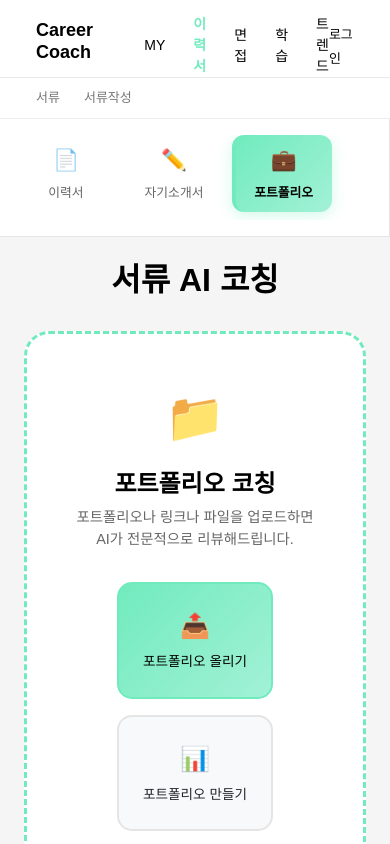
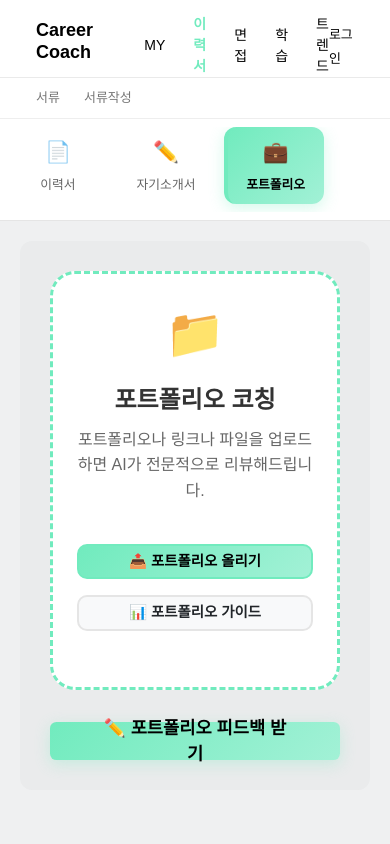
Before and after one commit to llbk-team/llbky-front, a Vue app: page /resume/portfolio/write in a window 390 px wide. Shown: the top 844 px of the page. Built offline with nearby package versions, Linux system fonts and the light colour scheme; a web font is replaced by a local one.

Commit message:
fix: 포트폴리오 등록페이지 css 수정함 버튼 크기등 수정

```diff
--- a/src/views/resume/PortfolioWrite.vue
+++ b/src/views/resume/PortfolioWrite.vue
@@ -1,45 +1,110 @@
 <template>
-  <div class="portfolio-coaching">
-
-    <div class="main-container">
+  <div class="app-container">
+    <!-- 사이드바 -->
     <SideBar/>
 
+    <!-- 메인 컨테이너 -->
+    <div class="main-container">
 
-      <!-- Main Content -->
-      <main class="content">
-        <!-- Page Title -->
-        <h1 class="page-title">서류 AI 코칭</h1>
+      <!-- 포트폴리오 폼 컨테이너 -->
+      <div class="resume-form-container">
 
-        <!-- Upload Section -->
+
+        <!-- 업로드 섹션 -->
         <div class="upload-section">
           <div class="upload-icon">📁</div>
-          <h2 class="upload-title">포트폴리오 코칭</h2>
-          <p class="upload-subtitle">포트폴리오나 링크나 파일을 업로드하면 AI가 전문적으로 리뷰해드립니다.</p>
-
+          <div class="form-header">
+          <h1>포트폴리오 코칭</h1>
+          <p>포트폴리오나 링크나 파일을 업로드하면
+             AI가 전문적으로 리뷰해드립니다.</p>
+        </div>
           <div class="upload-types">
             <div class="type-btn" :class="{ active: selectedType === 'link' }" @click="handleUpload">
-              <div class="type-icon">📤</div>
-              <div class="type-label">포트폴리오 올리기</div>
+              <div class="type-label">📤 포트폴리오 올리기</div>
+               <input type="file" id="fileInput" style="display: none">
             </div>
 
             <div class="type-btn" :class="{ active: selectedType === 'project' }" @click="router.push('/resume/portfolio/stepbystep')">
-              <div class="type-icon">📊</div>
-              <div class="type-label">포트폴리오 만들기</div>
+              <div class="type-label">📊 포트폴리오 가이드</div>
+            </div>
           </div>
         </div>
 
-
+        <!-- 액션 버튼 -->
+        <div class="action-section">
+          <button class="action-btn" @click="startAnalysis">
+            ✏️ 포트폴리오 피드백 받기
+          </button>
+        </div>
+      </div>
     </div>
 
+    <!-- AI 코칭 패널 - 이력서 작성하기 페이지와 동일하게 추가 -->
+    <div class="ai-coaching-panel" v-if="showAICoaching">
+      <!-- AI 헤더 -->
+      <div class="ai-header">
+        <div class="ai-profile">
+          <div class="ai-avatar">🤖</div>
+          <div class="ai-info">
+            <span class="ai-name">AI 코치</span>
+            <span class="ai-desc">포트폴리오 코칭 전문가</span>
+          </div>
+        </div>
+        <button class="close-btn" @click="toggleAICoaching">×</button>
+      </div>
 
+      <!-- AI 상태 -->
+      <div class="ai-status">
+        <div class="status-indicator">
+          <div class="status-icon">🤖</div>
+          <span class="status-text">AI 코치 활성화</span>
+        </div>
+      </div>
 
-        <!-- Action Button -->
-        <div class="action-section">
-          <button class="action-btn" @click="startAnalysis">
-            ✏️ 포트폴리오 첨삭받기
+      <!-- 스크롤 콘텐츠 -->
+      <div class="ai-content">
+        <!-- 환영 메시지 -->
+        <div class="welcome-section">
+          <p>안녕하세요! 포트폴리오 작성을 도와 드릴 AI 코치입니다.</p>
+          <p>항상 더 나은 포트폴리오를 만들 수 있도록 도와드리겠습니다.
+          궁금한 점이 있으면 언제든지 물어보세요!</p>
+        </div>
+
+        <!-- 팁 섹션 -->
+        <div class="tips-section">
+          <div class="section-title">
+            <span class="icon">💡</span>
+            <span>포트폴리오 팁</span>
+          </div>
+          <div class="tips-content">
+            <h4>좋은 포트폴리오를 위한 핵심 포인트</h4>
+            <div class="checklist">
+              <div class="check-item">
+                <span class="check">✅</span>
+                <span>구체적인 기술 스택과 역할을 명시하세요.</span>
+              </div>
+              <div class="check-item">
+                <span class="check">✅</span>
+                <span>프로젝트의 문제 해결 과정을 보여주세요.</span>
+              </div>
+              <div class="check-item">
+                <span class="check">✅</span>
+                <span>실제 결과와 성과를 수치로 표현하세요.</span>
+              </div>
+            </div>
+          </div>
+        </div>
+
+        <!-- 액션 버튼 -->
+        <div class="ai-actions">
+          <button class="ai-action-btn" @click="askAI">
+            💬 AI에게 질문하기
+          </button>
+          <button class="ai-action-btn" @click="getDetailedAnalysis">
+            📋 상세한 분석받기
           </button>
         </div>
-      </main>
+      </div>
     </div>
   </div>
 </template>
@@ -238,162 +303,55 @@ function getCurrentTabName() {
 }
 </script>
 <style scoped>
-* {
-  margin: 0;
-  padding: 0;
-  box-sizing: border-box;
+/* 전체 앱 컨테이너 */
+.app-container {
+  display: flex;
+  min-height: 100vh;
+  background-color: #EFF0F1;
 }
 
-.portfolio-coaching {
-
-  background: #F5F5F5;
-  min-height: 100vh;
+/* 메인 컨테이너 */
+.main-container {
+  flex: 1;
+  padding: 40px;
+  max-width: calc(100vw - 200px - 400px); /* 사이드바와 AI패널 제외 */
 }
 
-/* Header */
-.header {
-  background: #FFFFFF;
-  border-bottom: 1px solid #E5E5E5;
-  padding: 1rem 2rem;
-  position: fixed;
-  top: 0;
-  left: 0;
-  right: 0;
-  z-index: 100;
+/* 폼 컨테이너 */
+.resume-form-container {
+  background: #EAEBEC;
+  border-radius: 12px;
+  padding: 30px;
+  margin-bottom: 20px;
+  border-color: #a8a6a6;
 }
 
-.header-content {
-  max-width: 1600px;
-  margin: 0 auto;
-  display: flex;
-  align-items: center;
-  gap: 2rem;
+.form-header h1 {
+  margin: 0 0 12px 0;
+  font-size: 24px;
+  font-weight: 700;
+  color: #333;
 }
 
-.menu-icon {
-  font-size: 1.5rem;
-  cursor: pointer;
+.form-header p {
+  margin: 0 0 40px 0;
   color: #666;
+  line-height: 1.6;
 }
 
-.nav-menu {
-  display: flex;
-  gap: 2rem;
-}
-
-.nav-item {
-  color: #333;
-  font-weight: 500;
-  cursor: pointer;
-  padding: 0.5rem 1rem;
-  border-radius: 8px;
-  transition: all 0.3s;
-}
-
-.nav-item:hover {
-  background: #F0F0F0;
-}
-
-/* Main Container */
-.main-container {
-  display: flex;
-  margin-top: 0px;
-  min-height: calc(100vh - 80px);
-}
-
-/* Sidebar */
-.sidebar {
-  width: 250px;
-  background: #FFFFFF;
-  border-right: 1px solid #E5E5E5;
-  padding: 2rem 1rem;
-}
-
-.sidebar-menu {
-  display: flex;
-  flex-direction: column;
-  gap: 0.5rem;
-}
-
-.menu-item {
-  display: flex;
-  align-items: center;
-  gap: 1rem;
-  padding: 1rem;
-  border-radius: 12px;
-  cursor: pointer;
-  transition: all 0.3s;
-  color: #666;
-}
-
-.menu-item:hover {
-  background: #F8F9FA;
-}
-
-.menu-item.active {
-  background: #E3F2FD;
-  color: #1976D2;
-}
-
-.menu-item.active-portfolio {
-  background: linear-gradient(135deg, #71EBBE, #A2F1D6);
-  color: #000;
-  font-weight: 600;
-}
-
-.menu-icon {
-  font-size: 1.2rem;
-}
-
-/* Content */
-.content {
-  flex: 1;
-  padding: 2rem 3rem;
-}
-
-.breadcrumb {
-  font-size: 0.9rem;
-  color: #666;
-  margin-bottom: 1rem;
-}
-
-.page-title {
-  font-size: 2rem;
-  font-weight: bold;
-  color: #000;
-  margin-bottom: 2rem;
-  text-align: center;
-}
-
-/* Upload Section */
+/* 업로드 섹션 */
 .upload-section {
   background: #FFFFFF;
   border: 3px dashed #71EBBE;
   border-radius: 25px;
-  padding: 3rem;
+  padding: 24px;
   text-align: center;
   margin-bottom: 2rem;
-  max-width: 800px;
-  margin-left: auto;
-  margin-right: auto;
 }
 
 .upload-icon {
   font-size: 3rem;
   margin-bottom: 1rem;
-}
-
-.upload-title {
-  font-size: 1.5rem;
-  font-weight: bold;
-  margin-bottom: 0.5rem;
-  color: #000;
-}
-
-.upload-subtitle {
-  color: #666;
-  margin-bottom: 2rem;
-  font-size: 0.9rem;
 }
 
 .upload-types {
@@ -404,17 +362,16 @@ function getCurrentTabName() {
 }
 
 .type-btn {
+  display: flex;
+  align-items: center;
+  justify-content: center;
   background: #F8F9FA;
   border: 2px solid #E5E5E5;
-  padding: 1.5rem;
-  border-radius: 15px;
+  padding: 5px 12px;
+  border-radius: 10px;
   cursor: pointer;
   transition: all 0.3s;
-  display: flex;
-  flex-direction: column;
-  align-items: center;
-  gap: 0.5rem;
-  min-width: 120px;
+  min-width: 180px;
 }
 
 .type-btn:hover {
@@ -429,150 +386,34 @@ function getCurrentTabName() {
   font-weight: 600;
 }
 
-.type-icon {
-  font-size: 1.5rem;
+.type-label {
+  font-size: 0.9rem;
+  font-weight: 700;
+
 }
 
-.type-label {
-  font-size: 0.85rem;
-  font-weight: 500;
-}
-
-.upload-btn {
-  background: linear-gradient(135deg, #71EBBE, #A2F1D6);
-  color: #000;
-  padding: 1rem 2.5rem;
-  border: none;
-  border-radius: 25px;
-  font-weight: 600;
-  font-size: 1rem;
-  cursor: pointer;
-  transition: all 0.3s;
-}
-
-.upload-btn:hover {
-  transform: translateY(-2px);
-  box-shadow: 0 8px 25px rgba(113, 235, 190, 0.4);
-}
-
-/* Tab Navigation */
-.tab-nav {
+/* 액션 버튼 */
+.action-section {
   display: flex;
-  gap: 0;
-  margin-bottom: 2rem;
-  background: #F8F9FA;
-  border-radius: 12px;
-  padding: 0.5rem;
-  max-width: 600px;
-  margin-left: auto;
-  margin-right: auto;
-}
-
-.tab-item {
-  flex: 1;
-  padding: 1rem;
-  text-align: center;
-  cursor: pointer;
-  border-radius: 8px;
-  font-weight: 500;
-  color: #666;
-  transition: all 0.3s;
-}
-
-.tab-item:hover {
-  color: #000;
-}
-
-.tab-item.active {
-  background: #71EBBE;
-  color: #000;
-  font-weight: 600;
-}
-
-/* Review Grid */
-.review-grid {
-  display: grid;
-  grid-template-columns: repeat(auto-fit, minmax(280px, 1fr));
-  gap: 1.5rem;
-  margin-bottom: 3rem;
-}
-
-.review-card {
-  background: #FFFFFF;
-  border-radius: 20px;
-  padding: 2rem;
-  box-shadow: 0 4px 15px rgba(0,0,0,0.1);
-  transition: all 0.3s;
-  cursor: pointer;
-  border: 2px solid transparent;
-}
-
-.review-card:hover {
-  transform: translateY(-5px);
-  border-color: #71EBBE;
-  box-shadow: 0 8px 30px rgba(113, 235, 190, 0.3);
-}
-
-.card-icon-wrapper {
-  width: 60px;
-  height: 60px;
-  background: linear-gradient(135deg, #F0FDF8, #A2F1D6);
-  border-radius: 50%;
-  display: flex;
-  align-items: center;
   justify-content: center;
-  margin-bottom: 1.5rem;
-  font-size: 1.8rem;
-}
-
-.card-title {
-  font-size: 1.1rem;
-  font-weight: 600;
-  margin-bottom: 0.8rem;
-  color: #000;
-}
-
-.card-description {
-  font-size: 0.85rem;
-  line-height: 1.6;
-  color: #666;
-  margin-bottom: 1.5rem;
-}
-
-.rating-wrapper {
-  display: flex;
-  align-items: center;
-  justify-content: space-between;
-}
-
-.rating-stars {
-  color: #71EBBE;
-  font-size: 1.1rem;
-}
-
-.rating-text {
-  font-size: 1rem;
-  font-weight: 600;
-  color: #000;
-}
-
-/* Action Section */
-.action-section {
-  text-align: center;
-  margin-top: 3rem;
+  margin-top: 2rem;
 }
 
 .action-btn {
+  display: flex;
   background: linear-gradient(135deg, #71EBBE, #A2F1D6);
+  align-items: center;
+  height: 37px;
   color: #000;
   padding: 1.2rem 3rem;
   border: none;
-  border-radius: 25px;
-  font-weight: 600;
+  border-radius: 0.4rem;
+  font-weight: 700;
   font-size: 1.1rem;
   cursor: pointer;
   transition: all 0.3s;
   box-shadow: 0 4px 15px rgba(113, 235, 190, 0.3);
+  justify-content: center;
 }
 
 .action-btn:hover {
@@ -580,44 +421,95 @@ function getCurrentTabName() {
   box-shadow: 0 8px 30px rgba(113, 235, 190, 0.5);
 }
 
-/* Responsive Design */
-@media (max-width: 1024px) {
-  .main-container {
+/* AI 코칭 패널 */
+.ai-coaching-panel {
+  width: 380px;
+  background: #fff;
+  position: fixed;
+  right: 0;
+  top: 0;
+  bottom: 0;
+  border-left: 1px solid #e5e5e5;
+  display: flex;
   flex-direction: column;
+  z-index: 1000;
 }
 
-  .sidebar {
-    width: 100%;
-    padding: 1rem;
+/* AI 헤더 */
+.ai-header {
+  background: #000;
+  color: white;
+  padding: 16px 20px;
+  display: flex;
+  justify-content: space-between;
+  align-items: center;
 }
 
-  .sidebar-menu {
-    flex-direction: row;
-    overflow-x: auto;
+.ai-profile {
+  display: flex;
+  align-items: center;
+  gap: 12px;
 }
 
-  .content {
-    padding: 1.5rem;
+.ai-avatar {
+  font-size: 18px;
 }
 
-  .review-grid {
-    grid-template-columns: repeat(auto-fit, minmax(250px, 1fr));
+.ai-name {
+  font-weight: 600;
+  font-size: 14px;
+  display: block;
+}
+
+.ai-desc {
+  font-size: 11px;
+  color: #ccc;
+  display: block;
+}
+
+.close-btn {
+  background: none;
+  border: none;
+  color: white;
+  font-size: 18px;
+  cursor: pointer;
+  padding: 4px;
+  width: 24px;
+  height: 24px;
+  display: flex;
+  align-items: center;
+  justify-content: center;
+  border-radius: 4px;
+}
+
+/* 나머지 AI 코칭 패널 스타일 */
+.ai-status, .ai-content, .tips-section, .ai-actions {
+  /* 이력서 작성하기 페이지의 스타일과 동일하게 적용 */
+}
+
+/* 반응형 설정 */
+@media (max-width: 1200px) {
+  .ai-coaching-panel {
+    display: none;
+  }
+
+  .main-container {
+    max-width: calc(100vw - 200px);
   }
 }
 
 @media (max-width: 768px) {
+  .app-container {
+    flex-direction: column;
+  }
+
+  .main-container {
+    max-width: 100%;
+    padding: 20px;
+  }
+
   .upload-types {
     flex-direction: column;
-    align-items: center;
-  }
-
-  .tab-nav {
-    flex-direction: column;
-    gap: 0.5rem;
-  }
-
-  .review-grid {
-    grid-template-columns: 1fr;
   }
 }
 </style>
```
Lines whose indentation alone changed are shown as unchanged.
